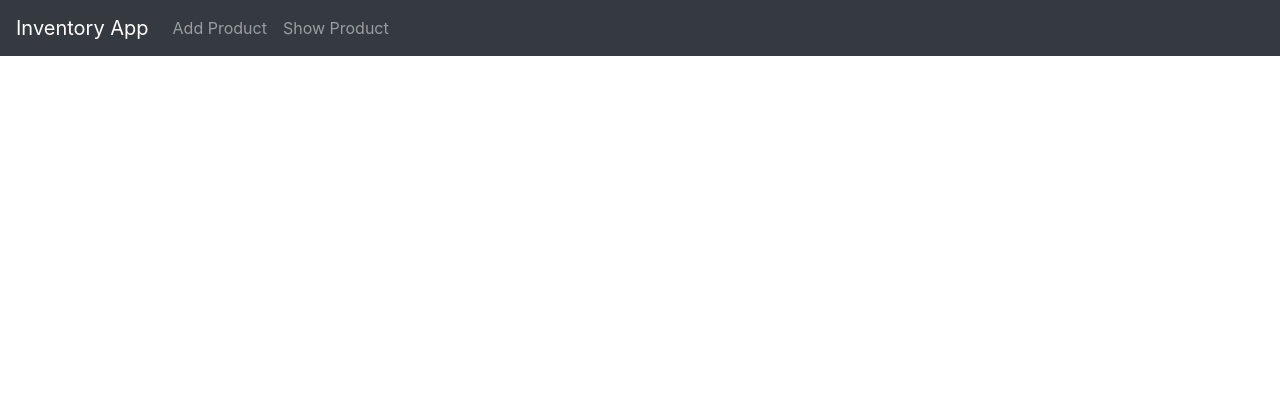
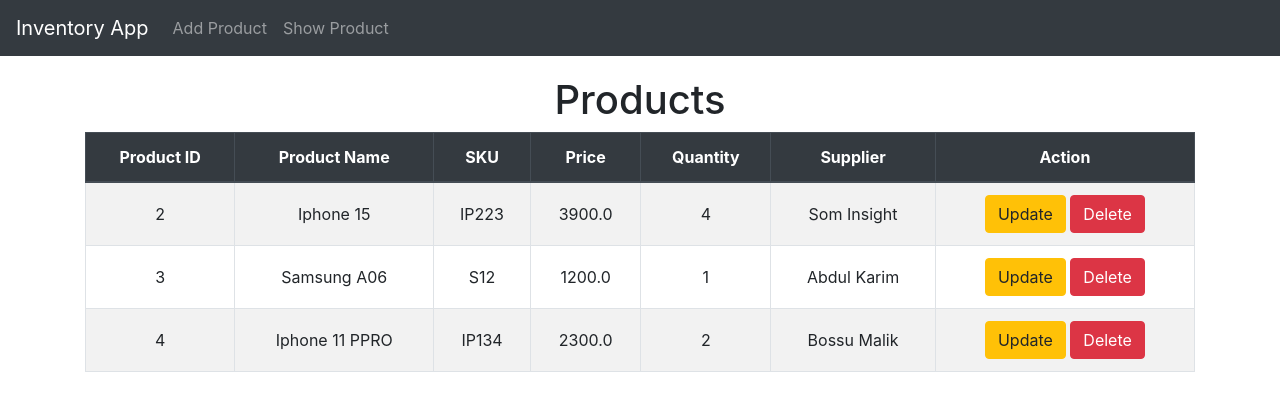
Before and after one commit to Theophilus-git/Inventory-Management-Systems, a Django app: page /list/ in a window 1280 px wide. Shown: the top 411 px of the page. Run offline with Django 5.2, Linux system fonts and the light colour scheme; data comes from the database, SQL or seed files in the repository; both versions use the stored data as it was after the commit.

Commit message:
feat: Add product_list.html and product_confirm_delete.html

```diff
--- a/invProject/invApp/templates/invApp/layout.html
+++ b/invProject/invApp/templates/invApp/layout.html
@@ -5,7 +5,6 @@
     <meta name="viewport" content="width=device-width, initial-scale=1.0">
     <title>{% block title %} Inventory App{% endblock %}</title>
     <link href="https://cdn.jsdelivr.net/npm/bootstrap@4.5.2/dist/css/bootstrap.min.css" rel="stylesheet">
-    {% comment %} integrity="sha384-sRIl4kxILFvY47J16cr9ZwB07vP4J8+LH7qKQnuqkuIAvNWLzeN8tE5YBujZqJLB" crossorigin="anonymous"> {% endcomment %}
     <style>
         body {
             padding-top: 56px;
@@ -46,9 +45,8 @@
     <div class="container">
         {% block content %}{% endblock %}
     </div>
-    <script src="https://cdn.jsdelivr.net/npm/bootstrap@5.3.8/dist/js/bootstrap.bundle.min.js" integrity="sha384-FKyoEForCGlyvwx9Hj09JcYn3nv7wiPVlz7YYwJrWVcXK/BmnVDxM+D2scQbITxI" crossorigin="anonymous"></script>
-    {% comment %} <script src="https://code.jquery.com/jquery-3.7.1.slim.min.js" integrity="sha256-kmHvs0B+OpCW5GVHUNjv9rOmY0IvSIRcf7zGUDTDQM8=" crossorigin="anonymous"></script>
-    <script src="https://cdn.jsdelivr.net/npm/bootstrap@5.3.8/dist/js/bootstrap.min.js"></script> {% endcomment %}
-    {% comment %} <script src="https://cdn.jsdelivr.net/npm/bootstrap@5.3.8/dist/js/bootstrap.bundle.min.js"></script> {% endcomment %}
+
+    <script src="https://code.jquery.com/jquery-3.7.1.slim.min.js" integrity="sha256-kmHvs0B+OpCW5GVHUNjv9rOmY0IvSIRcf7zGUDTDQM8=" crossorigin="anonymous"></script>
+    <script src="https://cdn.jsdelivr.net/npm/bootstrap@4.5.2/dist/js/bootstrap.min.js"></script>
 </body>
 </html>
--- a/invProject/invApp/templates/invApp/product_list.html
+++ b/invProject/invApp/templates/invApp/product_list.html
@@ -1,2 +1,39 @@
 <!-- Extend the base layout from layout.html -->
  {% extends "invApp/layout.html" %}
+
+ {% block title %}Show Products {% endblock %}
+
+ {% block content %}
+    <h1 class="text-center">Products</h1>
+    <table class="table table-bordered table-striped text-center">
+        <thead class="thead-dark">
+            <tr>
+                <th>Product ID</th>
+                <th>Product Name</th>
+                <th>SKU</th>
+                <th>Price</th>
+                <th>Quantity</th>
+                <th>Supplier</th>
+                <th>Action</th>
+            </tr>
+        </thead>
+
+        <tbody>
+
+            {% for product in products %}
+            <tr>
+                <td>{{product.product_id}}</td>
+                <td>{{product.name}}</td>
+                <td>{{product.sku}}</td>
+                <td>{{product.price}}</td>
+                <td>{{product.quantity}}</td>
+                <td>{{product.supplier}}</td>
+                <td>
+                    <a href="{% url 'product_update' product.product_id%}" class="btn btn-warning">Update</a>
+                    <a href="{% url 'product_delete' product.product_id%}" class="btn btn-danger">Delete</a>
+                </td>
+            </tr>
+            {% endfor %}
+        </tbody>
+    </table>
+ {% endblock %}
--- a/invProject/invApp/views.py
+++ b/invProject/invApp/views.py
@@ -26,7 +26,7 @@ def product_list_view(request):
 
 # Update view
 def product_update_view(request,product_id):
-    product = product.object.get(product_id=product_id)
+    product = Product.objects.get(product_id=product_id)
     form = ProductForm()
     if request.method == 'POST':
         form = ProductForm(request.POST,instance=product)
```
Also changed, not shown: invProject/invApp/templates/invApp/product_confirm_delete.html (+14 -0 lines), invProject/db.sqlite3.
